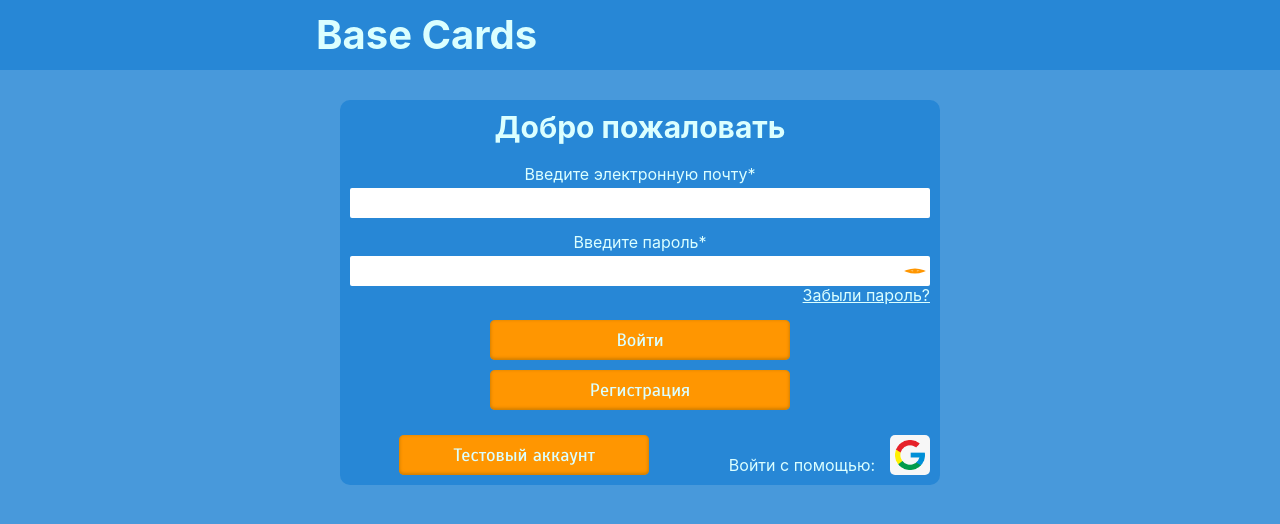
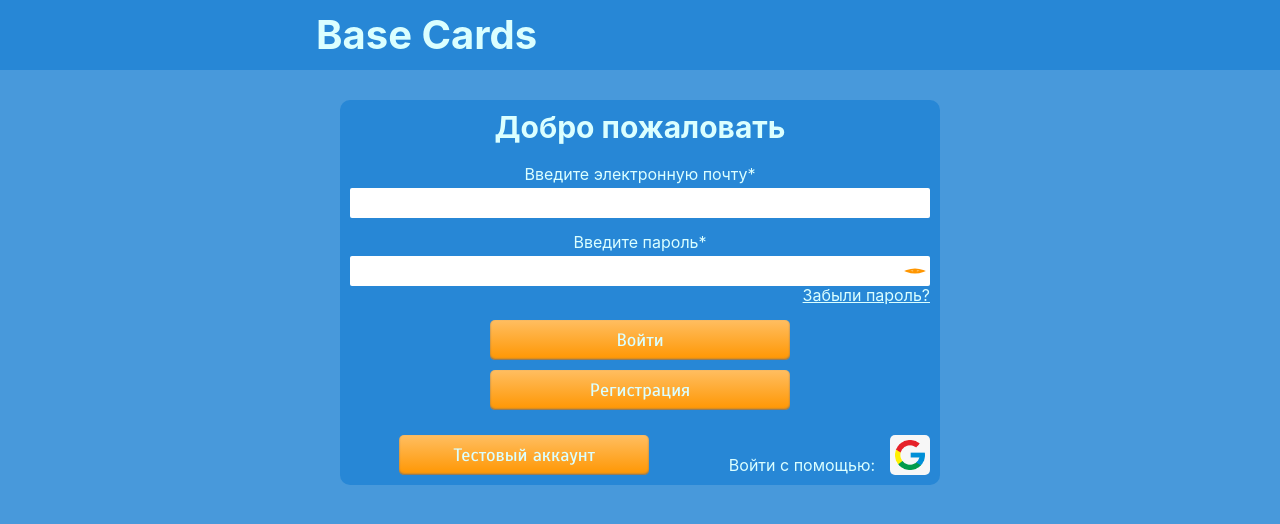
Before and after one commit to Kraisser/Base-Cards, a React (Create React App) app: page /auth in a window 1280 px wide. Shown: the top 524 px of the page. Built offline with nearby package versions, Linux system fonts and the light colour scheme; no server answers.

Commit message:
7.6.5 new buts style

```diff
--- a/src/css/common.css
+++ b/src/css/common.css
@@ -36,7 +36,7 @@
 	height: 50px;
 	font-size: var(--butSize);
 	text-transform: uppercase;
-	background-color: var(--button-color);
+	/* background-color: var(--button-color); */
 }
 .onMainBut a {
 	color: var(--header-color);
@@ -46,9 +46,9 @@
 	border-radius: var(--border-mini-radius);
 	cursor: pointer;
 	transition: all 0.2s ease;
-	box-shadow: inset 0px -1px 3px 1px var(--button-border-color);
+	background: linear-gradient(0deg, var(--button-color) 0%, var(--second-button-color) 100%);
+	box-shadow: inset 0px -1px 2px #747474;
 	border: 0;
-	background-color: var(--button-color);
 	color: var(--header-color);
 	font-size: var(--butSize);
 	font-weight: 500;
@@ -63,11 +63,16 @@
 	transform: none;
 }
 .but:hover {
-	box-shadow: inset 0 -1px 5px 2px var(--button-border-color);
+	background: linear-gradient(0deg, var(--second-button-color) 20%, var(--button-color) 90%);
+	box-shadow: inset 0px 0px 4px #747474;
 }
 .but:active {
 	transform: scale(0.98);
-	box-shadow: inset 0 1px 5px 2px var(--button-border-color);
+	background: linear-gradient(180deg, var(--button-color) 50%, var(--second-button-color) 100%);
+	box-shadow: inset 0px 1px 4px #747474;
+}
+.but.chapSelectBut {
+	box-shadow: none;
 }
 
 /* Forms */
--- a/src/css/variables.css
+++ b/src/css/variables.css
@@ -4,6 +4,7 @@ body {
 	--main-third-color: rgb(247, 247, 247);
 	--scroll-color: #d47f00;
 	--button-color: #ff9601;
+	--second-button-color: #ffbe61;
 	--button-border-color: #d47f00;
 	--hover-color: #d47f00;
 	--icon-active-color: #fefffe;
```
